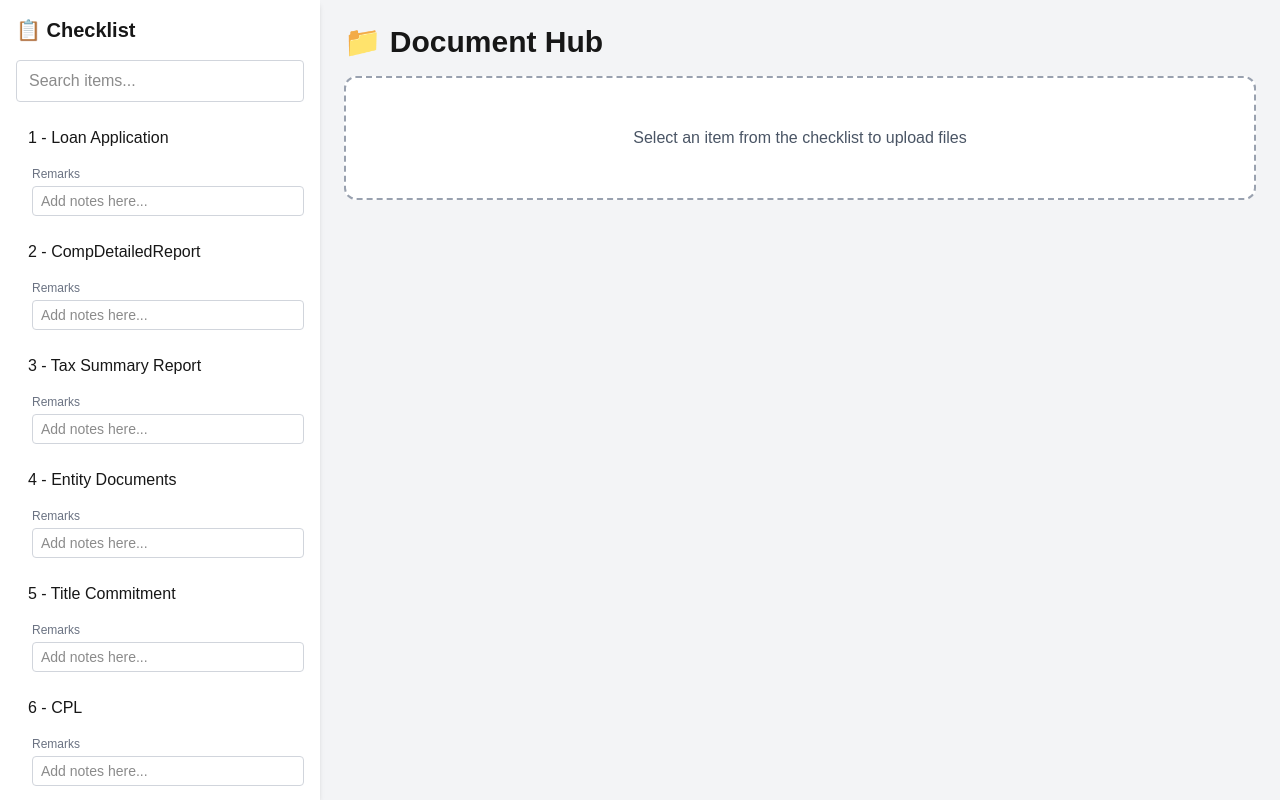
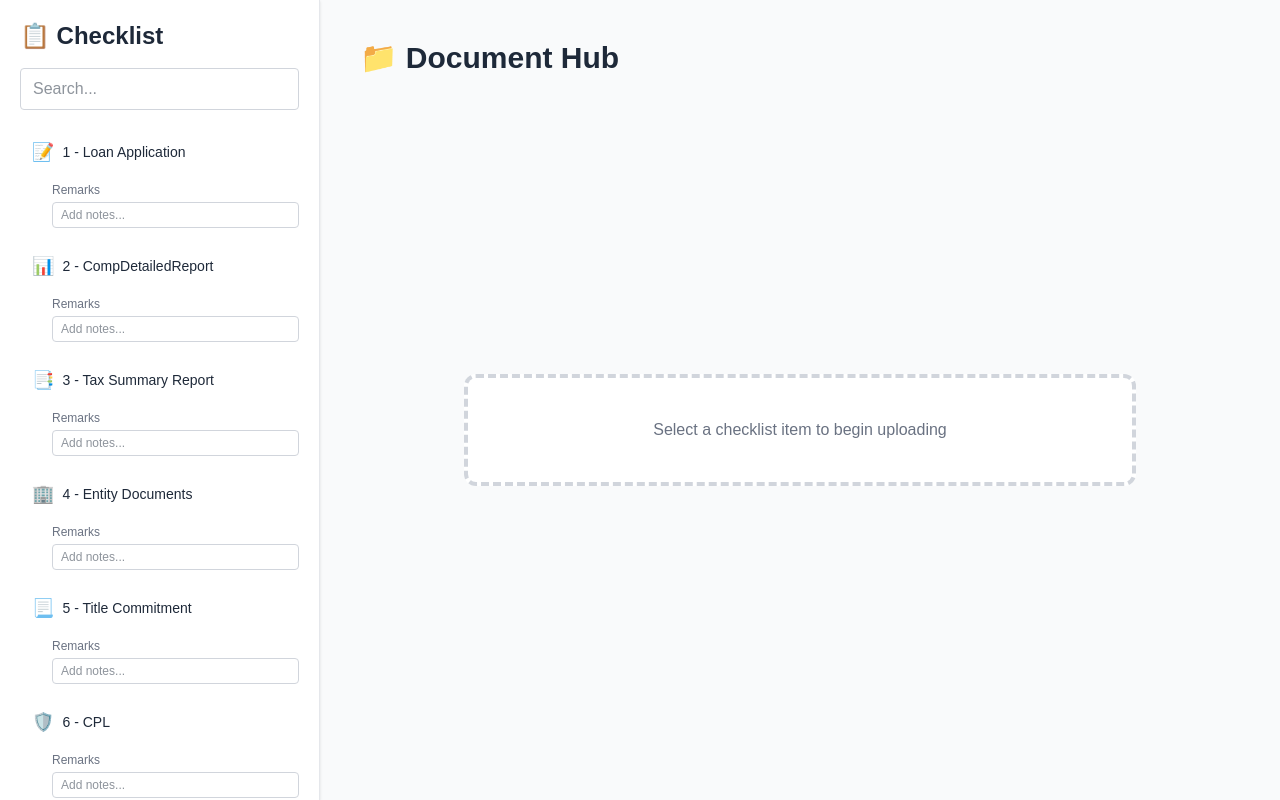
Before and after one commit to va-mari/document-hub, a Next.js app: page / in a window 1280 px wide. Built offline with nearby package versions, Linux system fonts and the light colour scheme.

Commit message:
💄 Aesthetic upgrades round 1

```diff
--- a/pages/index.tsx
+++ b/pages/index.tsx
@@ -6,6 +6,7 @@ import { useState, useRef } from 'react'
 type ChecklistItem = {
   id: number
   label: string
+  icon?: string
 }
 
 export default function Home() {
@@ -16,26 +17,26 @@ export default function Home() {
   const fileInputRef = useRef<HTMLInputElement | null>(null)
 
   const checklistItems: ChecklistItem[] = [
-    { id: 1, label: 'Loan Application' },
-    { id: 2, label: 'CompDetailedReport' },
-    { id: 3, label: 'Tax Summary Report' },
-    { id: 4, label: 'Entity Documents' },
-    { id: 5, label: 'Title Commitment' },
-    { id: 6, label: 'CPL' },
-    { id: 8, label: 'Budget' },
-    { id: 9, label: 'Payoff' },
-    { id: 10, label: 'Purchase Contract' },
-    { id: 11, label: 'Photos' },
-    { id: 14, label: 'Property Insurance' },
-    { id: 15, label: 'Loan Closing Math Sheet' },
-    { id: 16, label: 'Loan Documents' },
-    { id: 17, label: 'Wire Instructions' },
-    { id: 18, label: 'Executed Loan Documents' },
-    { id: 19, label: 'Final Settlement Statement' },
-    { id: 20, label: 'Loan Servicing Agreement' },
-    { id: 24, label: 'Recorded DOT' },
-    { id: 24, label: 'Recorded Assignment' },
-    { id: 24, label: 'Recorded Loan Mod.' }
+    { id: 1, label: 'Loan Application', icon: '📝' },
+    { id: 2, label: 'CompDetailedReport', icon: '📊' },
+    { id: 3, label: 'Tax Summary Report', icon: '📑' },
+    { id: 4, label: 'Entity Documents', icon: '🏢' },
+    { id: 5, label: 'Title Commitment', icon: '📃' },
+    { id: 6, label: 'CPL', icon: '🛡️' },
+    { id: 8, label: 'Budget', icon: '💰' },
+    { id: 9, label: 'Payoff', icon: '✅' },
+    { id: 10, label: 'Purchase Contract', icon: '🛒' },
+    { id: 11, label: 'Photos', icon: '📷' },
+    { id: 14, label: 'Property Insurance', icon: '🏠' },
+    { id: 15, label: 'Loan Closing Math Sheet', icon: '🧮' },
+    { id: 16, label: 'Loan Documents', icon: '📁' },
+    { id: 17, label: 'Wire Instructions', icon: '💸' },
+    { id: 18, label: 'Executed Loan Documents', icon: '✍️' },
+    { id: 19, label: 'Final Settlement Statement', icon: '📜' },
+    { id: 20, label: 'Loan Servicing Agreement', icon: '🔏' },
+    { id: 24, label: 'Recorded DOT', icon: '🗂️' },
+    { id: 24, label: 'Recorded Assignment', icon: '📎' },
+    { id: 24, label: 'Recorded Loan Mod.', icon: '🔧' }
   ]
 
   const filteredItems = checklistItems.filter((item) =>
@@ -72,32 +73,35 @@ export default function Home() {
       <Head>
         <title>Document Hub</title>
       </Head>
-      <main className="flex h-screen bg-gray-100 font-sans">
+      <main className="flex h-screen bg-gray-50 text-gray-800">
         {/* Sidebar */}
-        <aside className="w-80 bg-white shadow-md p-4 overflow-y-auto">
-          <h2 className="text-xl font-bold mb-4">📋 Checklist</h2>
+        <aside className="w-80 bg-white border-r border-gray-200 p-5 overflow-y-auto shadow-sm">
+          <h2 className="text-2xl font-bold mb-4">📋 Checklist</h2>
           <input
             type="text"
-            placeholder="Search items..."
+            placeholder="Search..."
             value={searchTerm}
             onChange={(e) => setSearchTerm(e.target.value)}
-            className="w-full mb-4 px-3 py-2 border border-gray-300 rounded"
+            className="w-full mb-5 px-3 py-2 border border-gray-300 rounded focus:outline-none focus:ring-2 focus:ring-blue-300"
           />
-          <ul className="space-y-4">
+          <ul className="space-y-4 text-sm">
             {filteredItems.map((item, index) => (
               <li key={`${item.id}-${index}`}>
                 <div
                   onClick={() => setSelectedItemId(item.id)}
-                  className={`cursor-pointer px-3 py-2 rounded hover:bg-gray-200 ${
-                    selectedItemId === item.id ? 'bg-blue-100 text-blue-800 font-semibold' : ''
+                  className={`flex items-center gap-2 px-3 py-2 rounded-lg cursor-pointer transition ${
+                    selectedItemId === item.id
+                      ? 'bg-blue-100 text-blue-800 font-semibold'
+                      : 'hover:bg-gray-100'
                   }`}
                 >
-                  {item.id} - {item.label}
+                  <span className="text-lg">{item.icon}</span>
+                  <span>{item.id} - {item.label}</span>
                 </div>
 
-                {/* Uploaded Files List */}
+                {/* Uploaded Files */}
                 {uploadedFiles[item.id]?.length > 0 && (
-                  <ul className="ml-4 mt-1 text-sm text-gray-600 space-y-1">
+                  <ul className="ml-8 mt-1 text-xs text-gray-600 space-y-1">
                     {uploadedFiles[item.id].map((file, i) => (
                       <li key={i} className="truncate">• {file.name}</li>
                     ))}
@@ -105,19 +109,19 @@ export default function Home() {
                 )}
 
                 {/* Remarks Input */}
-                <div className="ml-4 mt-2">
-                  <label htmlFor={`remarks-${item.id}-${index}`} className="block text-xs font-medium text-gray-500 mb-1">
+                <div className="ml-8 mt-2">
+                  <label htmlFor={`remarks-${item.id}`} className="block text-xs text-gray-500 mb-1">
                     Remarks
                   </label>
                   <input
                     type="text"
-                    id={`remarks-${item.id}-${index}`}
+                    id={`remarks-${item.id}`}
                     value={remarks[item.id] || ''}
                     onChange={(e) =>
                       setRemarks((prev) => ({ ...prev, [item.id]: e.target.value }))
                     }
-                    placeholder="Add notes here..."
-                    className="w-full text-sm px-2 py-1 border border-gray-300 rounded"
+                    placeholder="Add notes..."
+                    className="w-full text-xs px-2 py-1 border border-gray-300 rounded"
                   />
                 </div>
               </li>
@@ -125,16 +129,17 @@ export default function Home() {
           </ul>
         </aside>
 
-        {/* Main Area */}
-        <section className="flex-1 flex flex-col p-6">
-          <h1 className="text-3xl font-bold mb-4">📁 Document Hub</h1>
+        {/* Main Content */}
+        <section className="flex-1 p-10 flex flex-col">
+          <h1 className="text-3xl font-bold mb-6">📁 Document Hub</h1>
 
           <div
-            className="bg-white border-2 border-dashed border-gray-400 rounded-xl p-12 text-gray-600 text-center transition-all hover:bg-gray-50 cursor-pointer"
+            className="flex-1 flex items-center justify-center"
             onDrop={handleFileDrop}
             onDragOver={(e) => e.preventDefault()}
             onClick={triggerFileInput}
           >
+            <div className="w-full max-w-2xl border-4 border-dashed border-gray-300 rounded-xl bg-white p-10 text-center text-gray-500 hover:bg-gray-50 transition cursor-pointer">
               <input
                 type="file"
                 multiple
@@ -145,17 +150,18 @@ export default function Home() {
               {selectedItem ? (
                 <p>
                   Drop or click to upload files for{' '}
-                <span className="font-semibold">
+                  <span className="font-semibold text-gray-800">
                     {selectedItem.id} - {selectedItem.label}
                   </span>
                 </p>
               ) : (
-              <p>Select an item from the checklist to upload files</p>
+                <p>Select a checklist item to begin uploading</p>
               )}
+            </div>
           </div>
 
           {selectedItemId && uploadedFiles[selectedItemId]?.length > 0 && (
-            <div className="mt-6">
+            <div className="mt-10">
               <h2 className="text-xl font-semibold mb-2">
                 Uploaded files for {selectedItem?.id} - {selectedItem?.label}
               </h2>
@@ -163,7 +169,9 @@ export default function Home() {
                 {uploadedFiles[selectedItemId].map((file, index) => (
                   <li key={index} className="flex items-center justify-between p-3">
                     <span className="text-sm">{file.name}</span>
-                    <span className="text-xs text-gray-500">{(file.size / 1024).toFixed(1)} KB</span>
+                    <span className="text-xs text-gray-500">
+                      {(file.size / 1024).toFixed(1)} KB
+                    </span>
                   </li>
                 ))}
               </ul>
```
Lines whose indentation alone changed are shown as unchanged.
